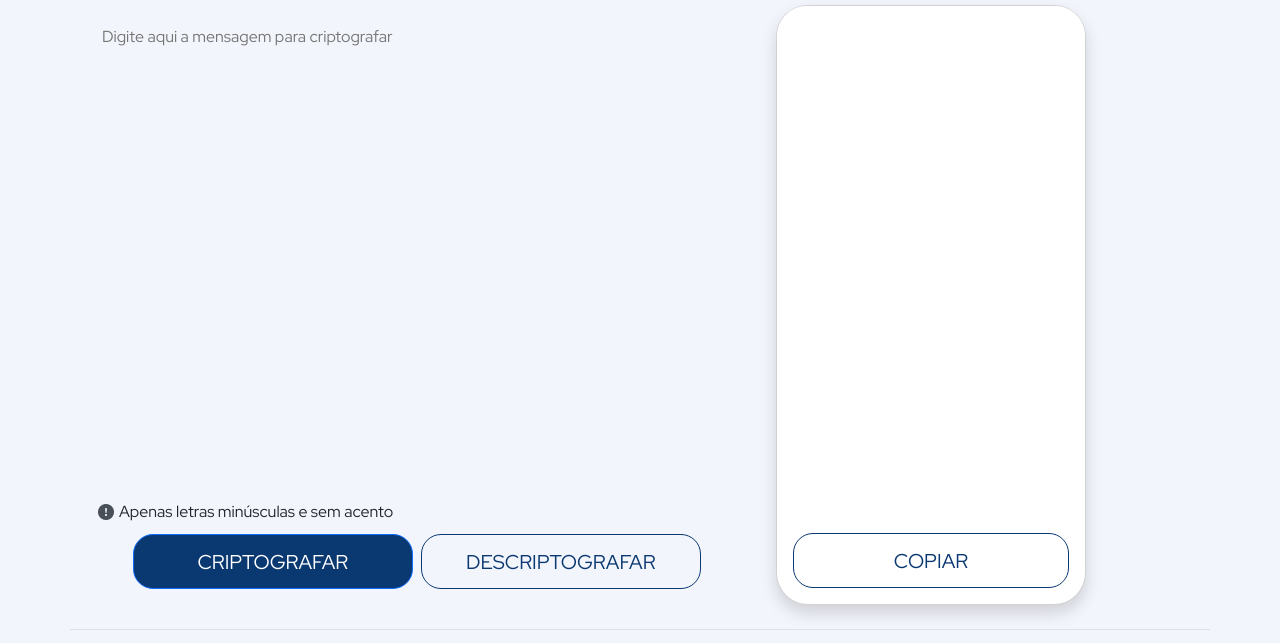
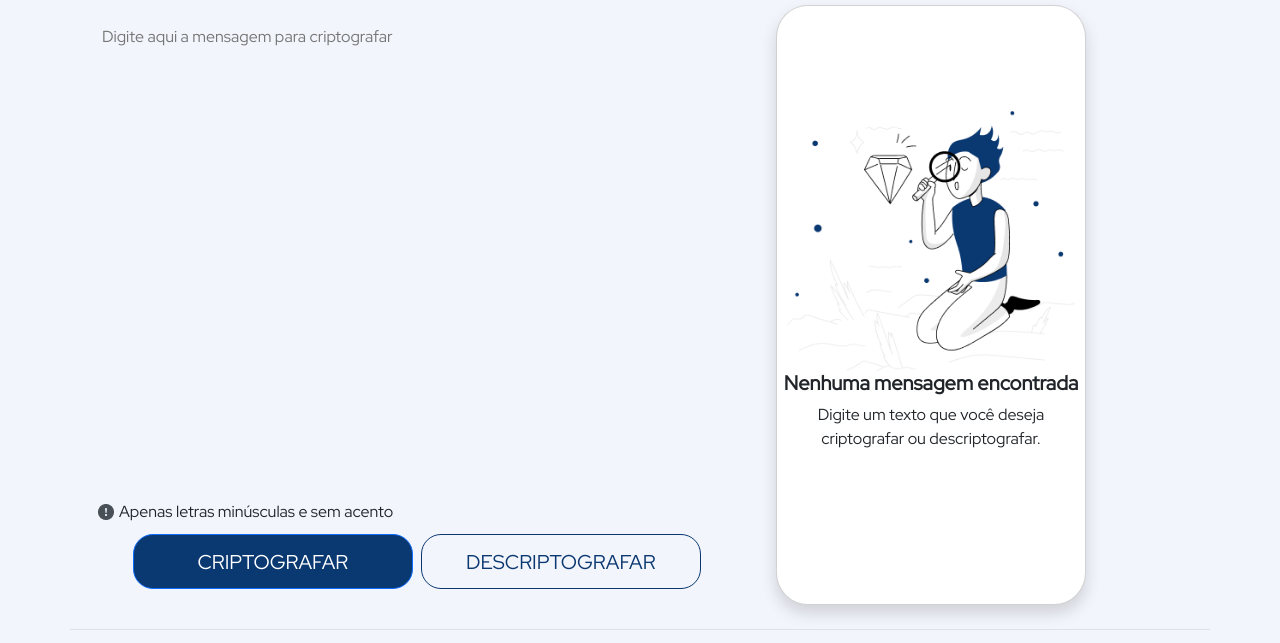
Before and after one commit to xand3/Codificador-Challenge-Oracle, a plain HTML site: page index.html in a window 1280 px wide. Shown: the part 81-724 px from the top of the page. Drawn offline with nearby package versions, Linux system fonts and the light colour scheme.

Commit message:
finalizado layout inicial

```diff
--- a/assets/css/template.css
+++ b/assets/css/template.css
@@ -72,3 +72,20 @@ footer img {
 .icons {
     display: flex;
 }
+.textarea {
+    display: flex;
+    align-items: center;
+    justify-content: center;
+    flex-direction: column;
+    height: 600px;
+    text-align: center;
+}
+.textarea img {
+    width: 18em;
+}
+.title {
+    font-weight: bold;
+}
+#copiar {
+    display: none;
+}
--- a/assets/js/main.js
+++ b/assets/js/main.js
@@ -0,0 +1,7 @@
+function criptografar(text) {
+    for (let i = 0; i < text.length; i++) {
+        console.log(text[i]);
+    }
+}
+
+console.log(criptografar("xande"));
--- a/index.html
+++ b/index.html
@@ -56,7 +56,11 @@
             </div>
             <div class="result-area">
                 <div class="card ms-4 shadow">
-                    <textarea name="" id="result" readonly></textarea>
+                    <div class="textarea">
+                        <img src="assets/img/hero.png" alt="" srcset="">
+                        <h5 class="title">Nenhuma mensagem encontrada</h5>
+                        <p>Digite um texto que você deseja criptografar ou descriptografar.</p>
+                    </div>
                     <div class="card-body">
                             <div class="d-grid gap-2 d-sm-flex justify-content-sm-center">
                                 <button type="button" id="copiar" class="btn btn-outline-secondary btn-lg px-4">COPIAR</button>
```
Also changed, not shown: assets/img/hero.png (added).
